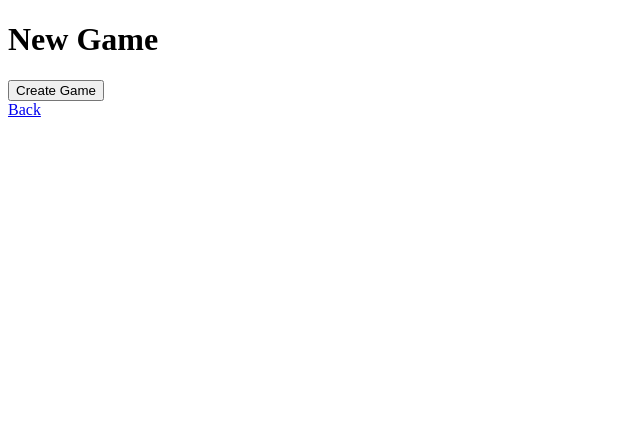
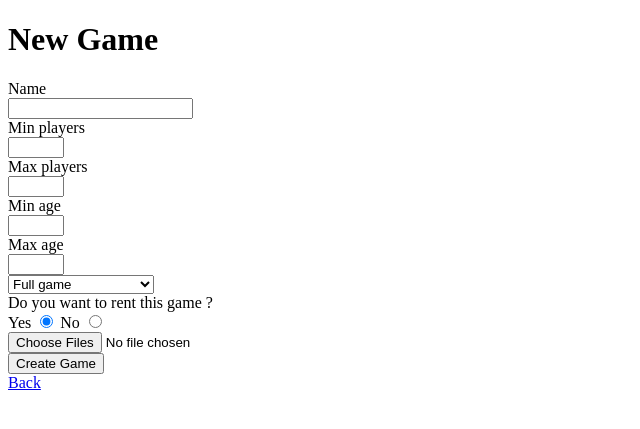
Before and after one commit to valerianfauqueur/rubynb, a Rails app: page /games/new in a window 1280 px wide. Shown: the top 429 px of the page, without its empty margins (0-640 px from the left). Run offline with Rails 7, Linux system fonts and the light colour scheme; style sheets or scripts are compiled from the project's sources; parts of the project's set-up code (start-up, migrations or seed data) failed here and were passed over.

Commit message:
Handle Game + Pictures + Announcements

```diff
--- a/app/controllers/games_controller.rb
+++ b/app/controllers/games_controller.rb
@@ -25,9 +25,13 @@ class GamesController < ApplicationController
   # POST /games.json
   def create
     @game = Game.new(game_params)
-
     respond_to do |format|
       if @game.save
+        if params[:pictures]
+          params[:pictures].each do |image|
+            @game.pictures.create(image: image)
+          end
+        end
         format.html { redirect_to @game, notice: 'Game was successfully created.' }
         format.json { render :show, status: :created, location: @game }
       else
@@ -69,6 +73,8 @@ class GamesController < ApplicationController
 
     # Never trust parameters from the scary internet, only allow the white list through.
     def game_params
-      params.fetch(:game, {})
+      params.require(:game).permit(:name, :min_players, :max_players, :min_age, :max_age, :status, :rentable, :pictures)
+      .merge(user_id: current_user.id)
     end
+
 end
--- a/app/models/announcement.rb
+++ b/app/models/announcement.rb
@@ -9,7 +9,7 @@ class Announcement < ApplicationRecord
     :greater_than_or_equal_to => 1,
   }
 
-  validates :title, :description, :renting_price, :caution_price, presence: true
+  validates :title, :description, :renting, :caution, presence: true
   validates_length_of :title, :minimum => 4, :maximum => 140
   validates_length_of :description, :maximum => 5000
 end
--- a/app/models/game.rb
+++ b/app/models/game.rb
@@ -1,9 +1,9 @@
 class Game < ApplicationRecord
   belongs_to :user
   has_many :pictures, dependent: :destroy
-  has_one :announcement, dependent: :destroy
+  has_many :announcements, dependent: :destroy
 
-  validates :pictures, :min_players, :max_players,
+  validates :min_players, :max_players,
             :min_age, :max_age, :status, :rentable, :name,
             presence: true
 end
--- a/app/models/picture.rb
+++ b/app/models/picture.rb
@@ -1,8 +1,11 @@
 class Picture < ActiveRecord::Base
+  belongs_to :game
+
   has_attached_file :image,
     styles: { large: "1440x960", medium: "720x480", thumbnail:"100x67" },
     path: ":rails_root/public/images/products/:id/:style/:filename",
     url: "/images/products/:id/:style/:filename"
 
-    validates_attachment_content_type :image, content_type: /\Aimage\/.*\Z/
+    validates_attachment :image, presence: true
+    do_not_validate_attachment_file_type :image
 end
--- a/app/views/announcements/new.html.erb
+++ b/app/views/announcements/new.html.erb
@@ -1,5 +1,3 @@
 <h1>New Announcement</h1>
 
 <%= render 'form', announcement: @announcement %>
-
-<%= link_to 'Back', announcements_path %>
--- a/app/views/announcements/show.html.erb
+++ b/app/views/announcements/show.html.erb
@@ -1,4 +1,4 @@
 <p id="notice"><%= notice %></p>
 
-<%= link_to 'Edit', edit_announcement_path(@announcement) %> |
-<%= link_to 'Back', announcements_path %>
+<%= link_to 'Edit', edit_game_announcement_path(params[:game_id], @announcement) %> |
+<%= link_to 'Back', game_announcements_path %>
--- a/app/views/games/_form.html.erb
+++ b/app/views/games/_form.html.erb
@@ -1,4 +1,4 @@
-<%= form_with(model: game, local: true) do |form| %>
+<%= form_with(model: game, local: true, multipart: true) do |f| %>
   <% if game.errors.any? %>
     <div id="error_explanation">
       <h2><%= pluralize(game.errors.count, "error") %> prohibited this game from being saved:</h2>
@@ -11,7 +11,48 @@
     </div>
   <% end %>
 
+  <div class="field">
+    <%= f.label :name %><br />
+    <%= f.text_field :name %>
+  </div>
+
+  <div class="field">
+    <%= f.label :min_players %><br />
+    <%= f.number_field :min_players, in: 1...100 %>
+  </div>
+
+  <div class="field">
+    <%= f.label :max_players %><br />
+    <%= f.number_field :max_players, in: 1...100 %>
+  </div>
+
+  <div class="field">
+    <%= f.label :min_age %><br />
+    <%= f.number_field :min_age, in: 1...100 %>
+  </div>
+
+  <div class="field">
+    <%= f.label :max_age %><br />
+    <%= f.number_field :max_age, in: 1...100 %>
+  </div>
+
+  <div class="field">
+    <%= f.select :status, [['Full game', 'full'], ['Missing some pieces', 'not full']] %>
+  </div>
+
+  <div class="field">
+    <%= f.label :is_rentable, "Do you want to rent this game ?" %><br />
+    <%= f.label :rentable, "Yes", :value => "true"  %>
+    <%= f.radio_button :rentable, true , :checked => true%>
+    <%= f.label :rentable, "No", :value => "false" %>
+    <%= f.radio_button :rentable, false %>
+  </div>
+
+  <div class="field">
+    <%= file_field_tag "pictures[]", type: :file, multiple: true %>
+  </div>
+
   <div class="actions">
-    <%= form.submit %>
+    <%= f.submit %>
   </div>
 <% end %>
--- a/config/routes.rb
+++ b/config/routes.rb
@@ -5,7 +5,12 @@ Rails.application.routes.draw do
                       sign_out: 'logout',
                       edit: 'profile'
                    }
-  root 'welcome#index'
-  resources :announcements
-  resources :games
+
+  authenticate :user do
+    resources :games do
+      resources :announcements
+    end
+  end
+
+  get '/games/:game_id/announcements', to: 'announcements#create', as: :create_game_announcement, method: :post
 end
--- a/db/migrate/20171124141655_create_picture.rb
+++ b/db/migrate/20171124141655_create_picture.rb
@@ -1,8 +1,8 @@
 class CreatePicture < ActiveRecord::Migration[5.1]
   def change
     create_table :pictures do |t|
-      t.string :image
-      t.belongs_to :announcement, index: true
+      t.attachment :image
+      t.belongs_to :game, index: true
     end
   end
 end
--- a/db/migrate/20171126162307_create_announcements.rb
+++ b/db/migrate/20171126162307_create_announcements.rb
@@ -8,6 +8,7 @@ class CreateAnnouncements < ActiveRecord::Migration[5.1]
       t.integer :max_reservation
       t.integer :renting_price
       t.integer :caution_price
+      t.string :status, :default => "DRAFT"
     end
   end
 end
```
Also changed, not shown: app/controllers/announcements_controller.rb (+5 -5 lines), app/views/announcements/_form.html.erb (+33 -2 lines), app/views/announcements/index.html.erb (+4 -4 lines), app/views/welcome/index.html.erb (deleted, +0 -7 lines), db/schema.rb, 1 other file.
